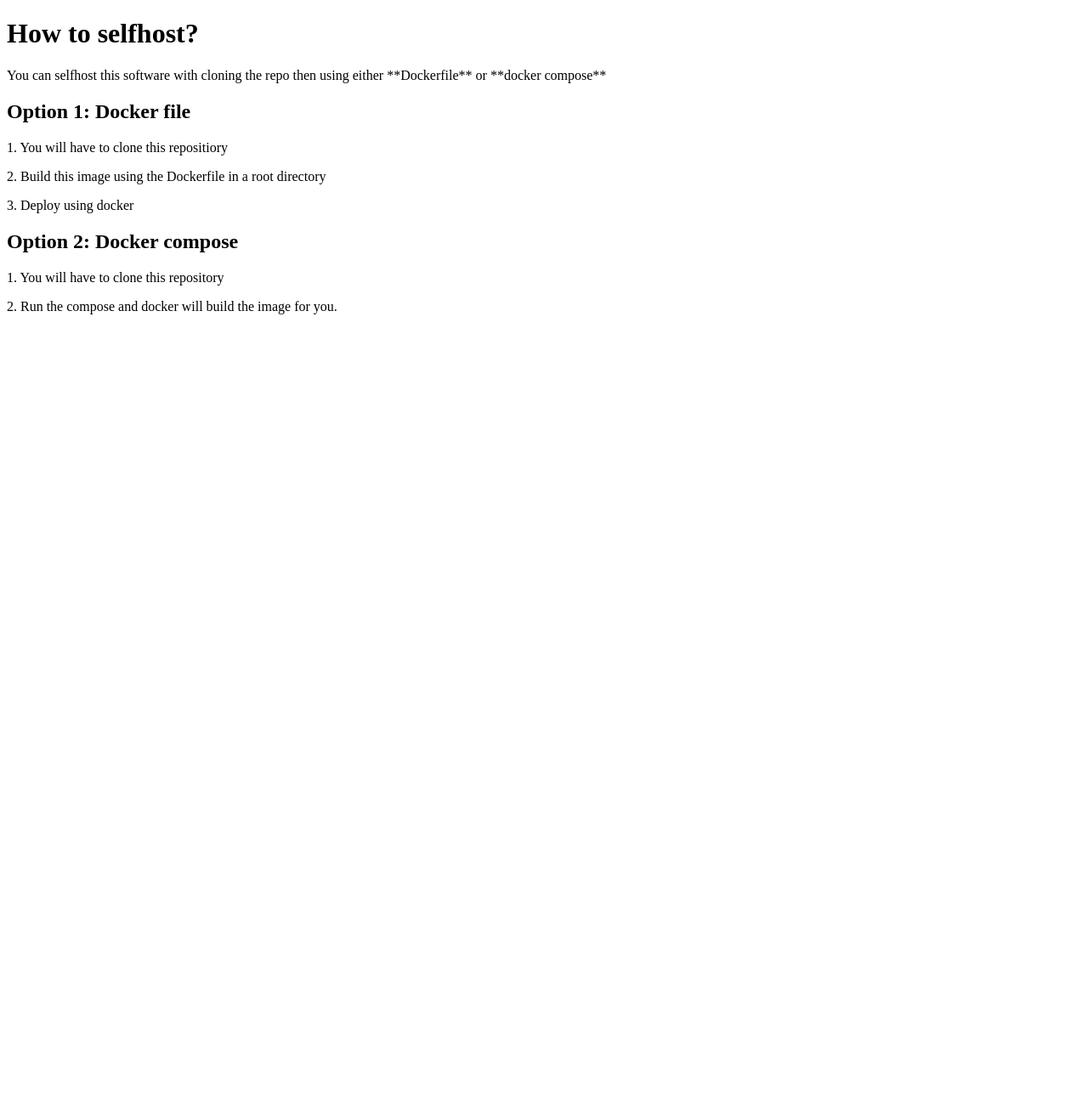
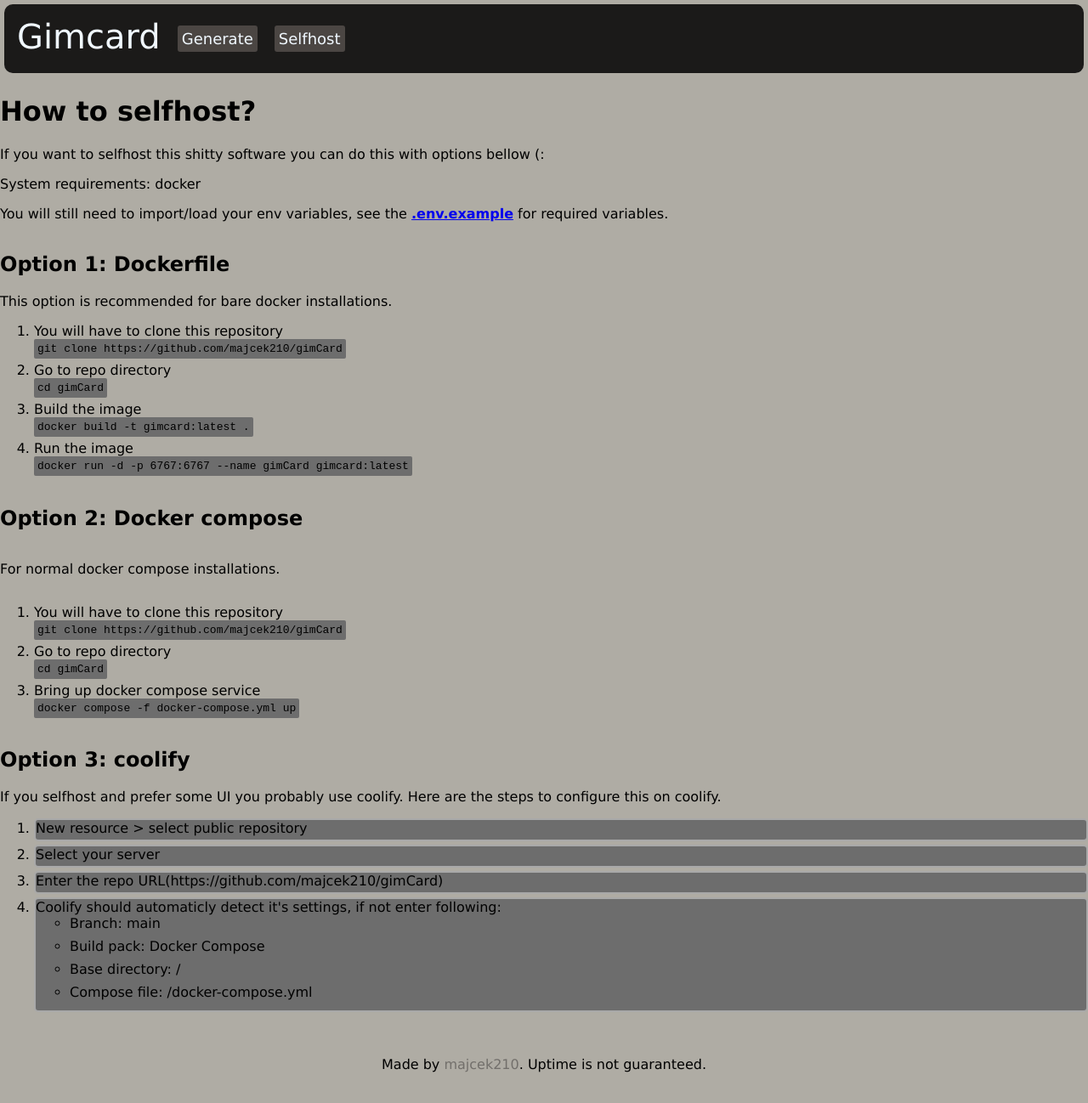
Before and after one commit to majcek210/gimCard, a website: page src/pages/selfhost.html in a window 1280 px wide. Shown: the whole page at 85% size. Before the commit the page ends 800 px from the top, so only its background shows below. Drawn offline with Linux system fonts and the light colour scheme.

Commit message:
Feat: redo styling and html

```diff
--- /dev/null
+++ b/src/assets/css/global.css
@@ -0,0 +1,59 @@
+body {
+    background-color: rgb(175, 172, 164);
+    font-family: 'Lucida Sans', 'Lucida Sans Regular', 'Lucida Grande', 'Lucida Sans Unicode', Geneva, Verdana, sans-serif;
+    display: flex;
+    flex-direction: column;
+    min-height: 100vh;
+    margin: 0;
+}
+
+
+
+code {
+    background-color: rgb(109, 109, 109);
+    padding: 4px;
+    border-radius: 2px;
+}
+
+.main_title {
+    font-size: 40px;
+    text-decoration: none;
+    color: aliceblue
+}
+
+.navbar {
+    display: flex;
+    background-color: #1b1a19;
+    padding: 15px;
+    margin: 5px;
+    margin-top: 5px;
+    border-radius: 10px;
+}
+
+.navbutton {
+    text-align: center;
+    text-decoration: none;
+    background-color: rgb(75, 70, 67);
+    color: aliceblue;
+    border-radius: 3px;
+    font-size: large;
+    padding: 5px
+}
+
+.navlinks {
+    display: flex;
+    padding: 10px;
+    gap: 20px;
+    padding-left: 20px;
+}
+
+.footer_container {
+    display: flex;
+    justify-content: center;
+    padding: 20px;
+}
+
+.footer_link {
+    text-decoration: none;
+    color: #726f6b
+}
--- a/src/pages/selfhost.html
+++ b/src/pages/selfhost.html
@@ -1,19 +1,119 @@
 <!DOCTYPE html>
 <html>
+
 <head lang="en">
     <title>How to selfhost?</title>
     <meta author="majcek210">
+    <style>
+
+        .coolify_steps {
+            background-color: rgb(109, 109, 109);
+            border: 2px darkgray solid;
+            border-radius: 5px;
+        }
+
+        li {
+            padding-bottom: 4px;
+            margin-bottom: 4px
+        }
+
+    </style>
+    <link rel="stylesheet" href="/assets/css/global.css">
 </head>
+
 <body>
+    <div class="navbar">
+        <a href="/" class="main_title">Gimcard</a>
+
+        <div class="navlinks">
+            <a class="navbutton" href="/generate">Generate</a>
+            <a class="navbutton" href="/selfhost">Selfhost</a>
+        </div>
+    </div>
+    <div class="description">
         <h1>How to selfhost?</h1>
-        <p>You can selfhost this software with cloning the repo then using either **Dockerfile** or **docker compose**</p>
-        <h2>Option 1: Docker file</h2>
-        <p>1. You will have to clone this repositiory</p>
-        <p>2. Build this image using the Dockerfile in a root directory</p>
-        <p>3. Deploy using docker</p>
+        <p>If you want to selfhost this shitty software you can do this with options bellow (:</p>
+        <p>System requirements: docker</p>
+        <p>You will still need to import/load your env variables, see the <a
+                href="https://github.com/majcek210/gimCard/blob/main/.env.example"><b>.env.example</b></a> for required
+            variables.</p>
+    </div>
+
+    <div class="dockerfile">
+        <h2>Option 1: Dockerfile</h2>
+        <p>This option is recommended for bare docker installations.</p>
+
+        <ol class="steps">
+            <li>
+                You will have to clone this repository
+                <br>
+                <code>git clone https://github.com/majcek210/gimCard</code>
+            </li>
+            <li>
+                Go to repo directory
+                <br>
+                <code>cd gimCard</code>
+            </li>
+            <li>
+                Build the image
+                <br>
+                <code>docker build -t gimcard:latest .</code>
+            </li>
+            <li>
+                Run the image
+                <br>
+                <code>docker run -d -p 6767:6767 --name gimCard gimcard:latest</code>
+            </li>
+        </ol>
+    </div>
     <h2>Option 2: Docker compose</h2>
-        <p>1. You will have to clone this repository</p>
-        <p>2. Run the compose and docker will build the image for you.</p>
+    <p>For normal docker compose installations.</p>
+    <div class="compose">
+        <ol>
+            <li>
+                You will have to clone this repository
+                <br>
+                <code>git clone https://github.com/majcek210/gimCard</code>
+            </li>
+            <li>
+                Go to repo directory
+                <br>
+                <code>cd gimCard</code>
+            </li>
+            <li>
+                Bring up docker compose service
+                <br>
+                <code>docker compose -f docker-compose.yml up </code>
+            </li>
 
+        </ol>
+    </div>
+    <div class="coolify">
+        <h2>
+            Option 3: coolify
+        </h2>
+        <p>If you selfhost and prefer some UI you probably use coolify. Here are the steps to configure this on coolify.
+        </p>
+        <ol>
+            <li class="coolify_steps">New resource > select public repository</li>
+            <li class="coolify_steps">Select your server</li>
+            <li class="coolify_steps">Enter the repo URL(https://github.com/majcek210/gimCard)</li>
+            <li class="coolify_steps">Coolify should automaticly detect it's settings, if not enter following:
+                <ul>
+                    <li>Branch: main</li>
+                    <li>Build pack: Docker Compose</li>
+                    <li>Base directory: /</li>
+                    <li>Compose file: /docker-compose.yml</li>
+                </ul>
+            </li>
+        </ol>
+    </div>
+    <footer>
+        <div class="footer_container">
+            <p>Made by <a class="footer_link" href="https://github.com/majcek210">majcek210</a>. Uptime is not
+                guaranteed.</p>
+        </div>
+    </footer>
 </body>
+
 </html>
--- a/src/server.ts
+++ b/src/server.ts
@@ -31,7 +31,7 @@ app.get("/", (req,res) => {
 })
 
 //other parts of the site
-app.get("selfhost", (req, res) => {
+app.get("/selfhost", (req, res) => {
     res.sendFile(getPage("selfhost"))
 })
 
```
Also changed, not shown: src/pages/generate.html (+34 -62 lines), src/pages/index.html (+25 -47 lines), src/scripts/generate.js (+11 -0 lines). Lines whose indentation alone changed are shown as unchanged.
